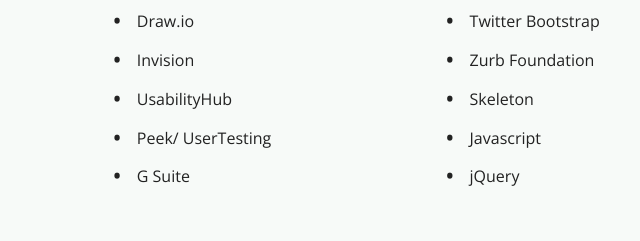
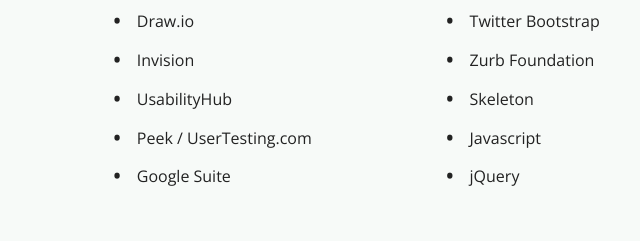
Before and after one commit to JovanLaurencio/jovanlaurencio.github.io, a website: page index.html in a window 1280 px wide. Shown: the part 3853-4094 px from the top of the page, 386-1026 px from the left. Drawn offline with nearby package versions, Linux system fonts and the light colour scheme; a web font is replaced by a local one.

Commit message:
index changes

```diff
--- a/index.html
+++ b/index.html
@@ -160,8 +160,8 @@
 					<li>Draw.io</li>
 					<li>Invision</li>
 					<li>UsabilityHub</li>
-					<li>Peek/ UserTesting</li>
-					<li>G Suite</li>
+					<li>Peek / UserTesting.com</li>
+					<li>Google Suite</li>
 				</ul>
 			</div>
 			<div class="one-third column">
```
